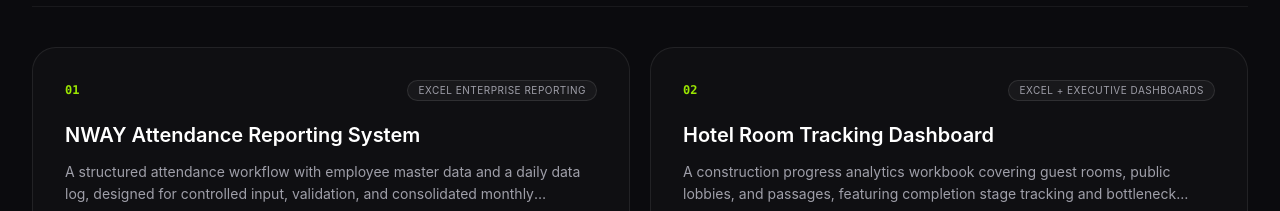
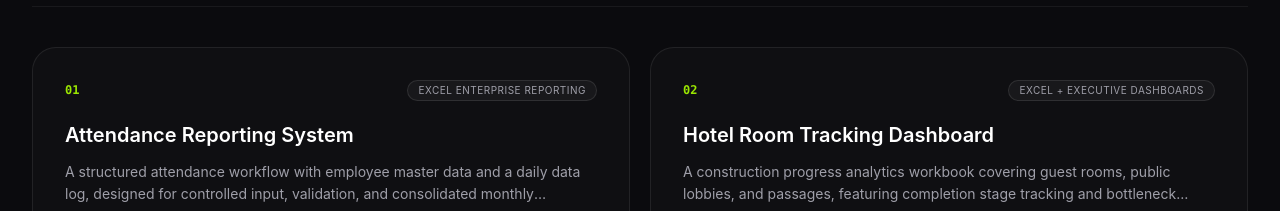
Before and after one commit to Anupam2048/anupam-portfolio.github.io, a React (Vite) app: page / in a window 1280 px wide. Shown: the part 5380-5591 px from the top of the page. Built offline with nearby package versions, Linux system fonts and the light colour scheme.

Commit message:
Rename NWAY Attendance Reporting System to Attendance Reporting System

```diff
--- a/src/data/portfolioData.ts
+++ b/src/data/portfolioData.ts
@@ -124,10 +124,10 @@ export const experienceData: ExperienceItem[] = [
 export const currentProjects: ProjectItem[] = [
   {
     no: "01",
-    title: "NWAY Attendance Reporting System",
+    title: "Attendance Reporting System",
     type: "Excel Enterprise Reporting",
     category: "excel",
-    file: `${import.meta.env.BASE_URL}workbooks/NWAY_ATTENDANCE_REPORT.xlsx`,
+    file: `${import.meta.env.BASE_URL}workbooks/ATTENDANCE_REPORT.xlsx`,
     stats: [
       { value: "3", label: "Workbook modules" },
       { value: "48", label: "Attendance columns" },
```
Also changed, not shown: 1 other file (tests, documents, lock files or other folders).
